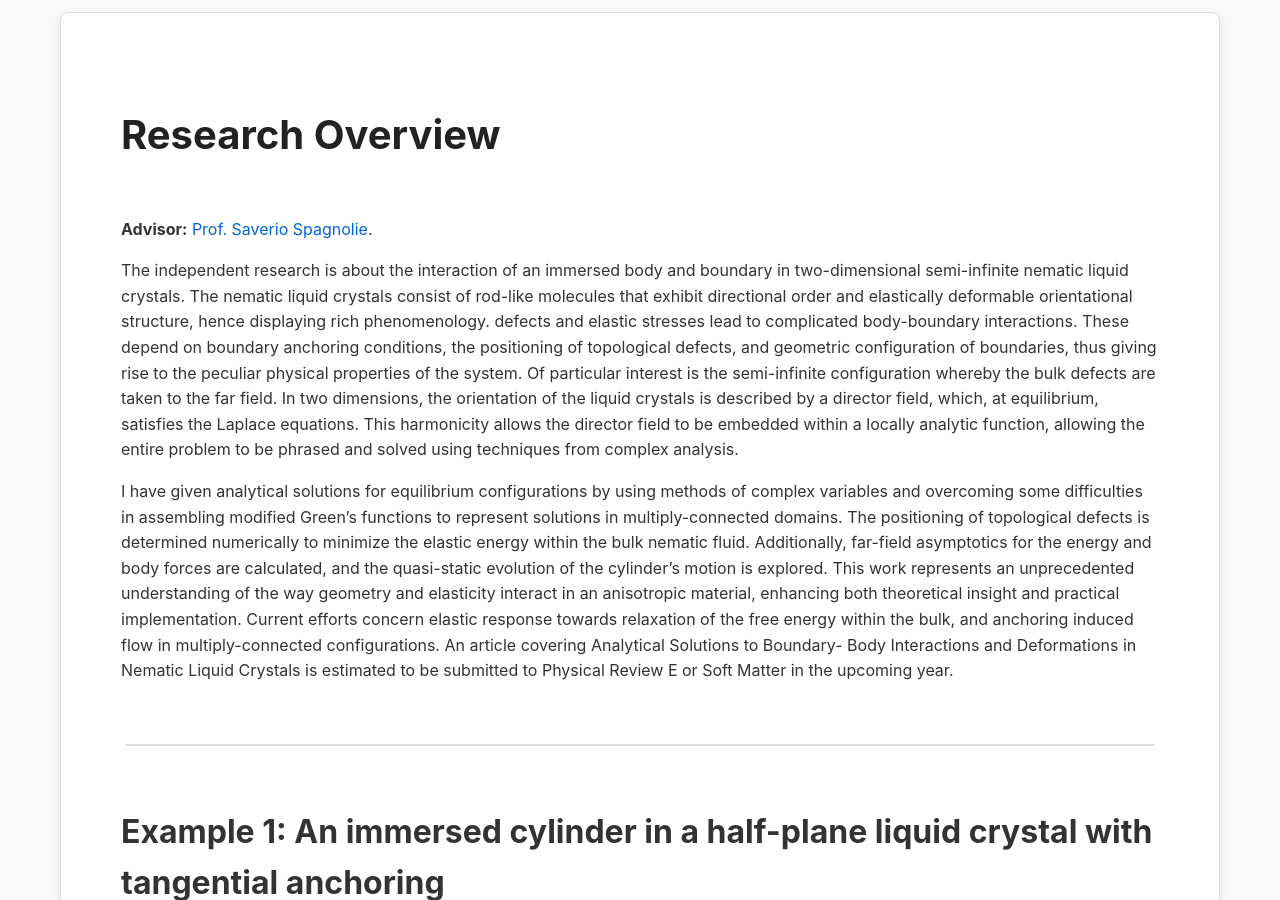
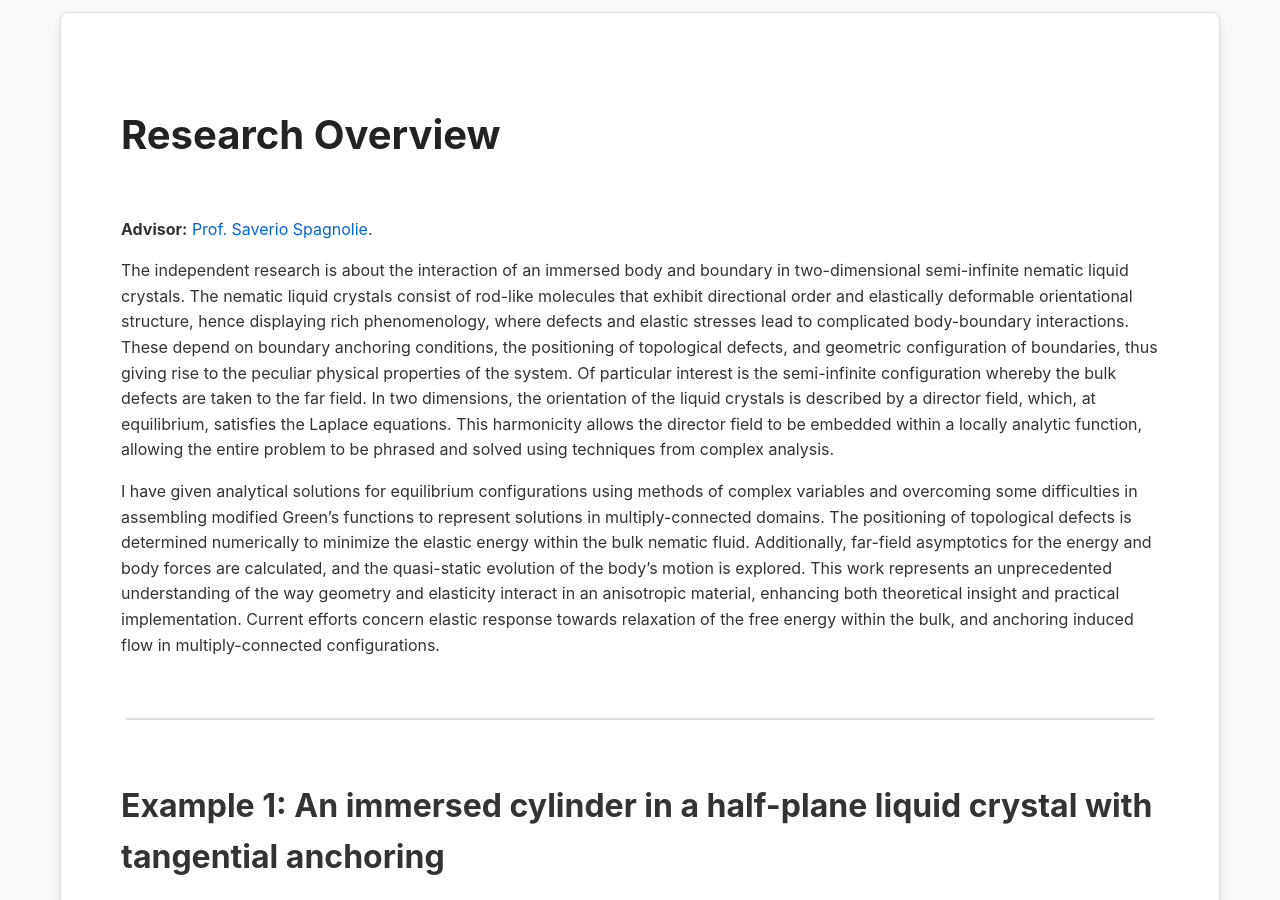
Before and after one commit to Yoon-1023/Yoon-1023.github.io, a Jekyll site: the page built from research.md, in a window 1280 px wide and 900 px high, scrolled down 278 px. Built offline with Jekyll 4.4.1, drawn with Linux system fonts in a browser that asks for light colours.

Commit message:
Update research.md

```diff
--- a/research.md
+++ b/research.md
@@ -110,7 +110,7 @@ header {
       The independent research is about the
 interaction of an immersed body and boundary in two-dimensional semi-infinite nematic
 liquid crystals. The nematic liquid crystals consist of rod-like molecules that exhibit directional order and elastically deformable
-orientational structure, hence displaying rich phenomenology. defects and elastic
+orientational structure, hence displaying rich phenomenology, where defects and elastic
 stresses lead to complicated body-boundary interactions. These depend on boundary anchoring
 conditions, the positioning of topological defects, and geometric configuration of
 boundaries, thus giving rise to the peculiar physical properties of the system. Of particular
@@ -122,18 +122,16 @@ problem to be phrased and solved using techniques from complex analysis.
     </p>
     <p>
       I have given
-analytical solutions for equilibrium configurations by using methods of complex variables
+analytical solutions for equilibrium configurations using methods of complex variables
 and overcoming some difficulties in assembling modified Green’s functions to represent solutions in
 multiply-connected domains. The positioning of topological defects is determined numerically
 to minimize the elastic energy within the bulk nematic fluid. Additionally, far-field
 asymptotics for the energy and body forces are calculated, and the quasi-static evolution
-of the cylinder’s motion is explored. This work represents an unprecedented understanding
+of the body’s motion is explored. This work represents an unprecedented understanding
 of the way geometry and elasticity interact in an anisotropic material, enhancing both
 theoretical insight and practical implementation. Current efforts concern elastic response
 towards relaxation of the free energy within the bulk, and anchoring induced flow in
-multiply-connected configurations. An article covering Analytical Solutions to Boundary-
-Body Interactions and Deformations in Nematic Liquid Crystals is estimated to be submitted
-to Physical Review E or Soft Matter in the upcoming year.
+multiply-connected configurations.
     </p>
 
   <!-- Separation line -->
```
